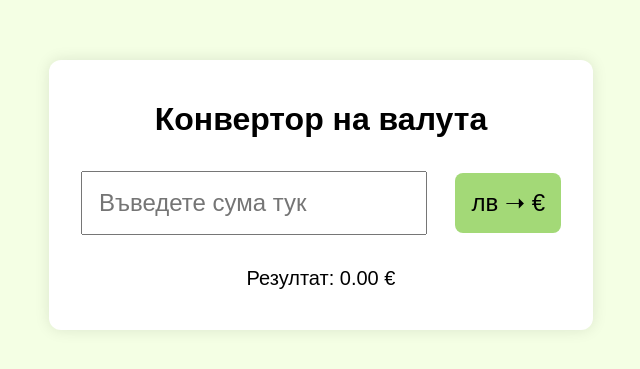
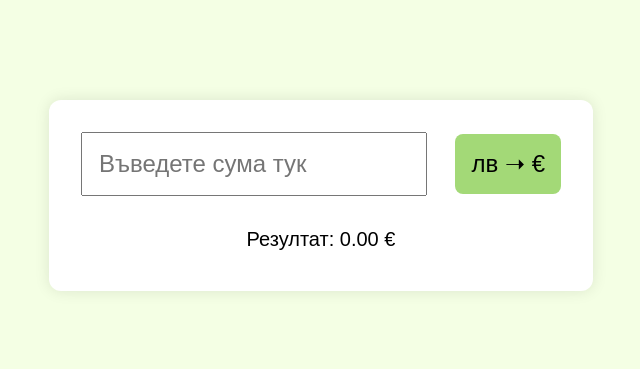
Before and after one commit to papertiger-bg/Lev-Euro, a plain HTML site: page index.html in a window 1280 px wide. Shown: the part 205-574 px from the top of the page, without its empty margins (319-959 px from the left). Drawn offline with Linux system fonts and the light colour scheme.

Commit message:
Премахнато заглавие h1 от началото

```diff
--- a/index.html
+++ b/index.html
@@ -10,7 +10,6 @@
 </head>
 <body>
     <div class="container">
-        <h1>Конвертор на валута</h1>
         <input type="number" id="amount" placeholder="Въведете сума тук">
         <button id="toggle">лв ➝ €</button>
         <p id="result">Резултат: 0.00 €</p>
```
